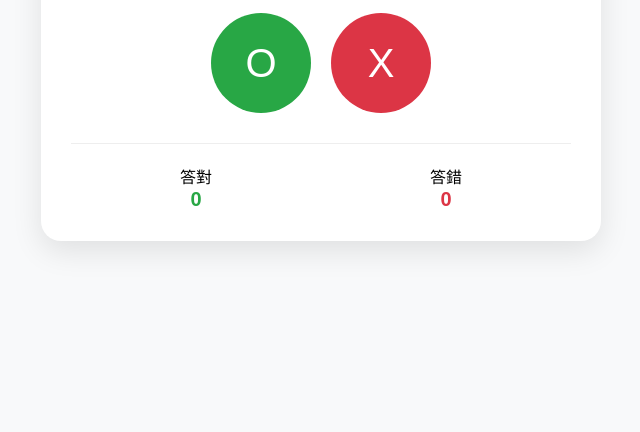
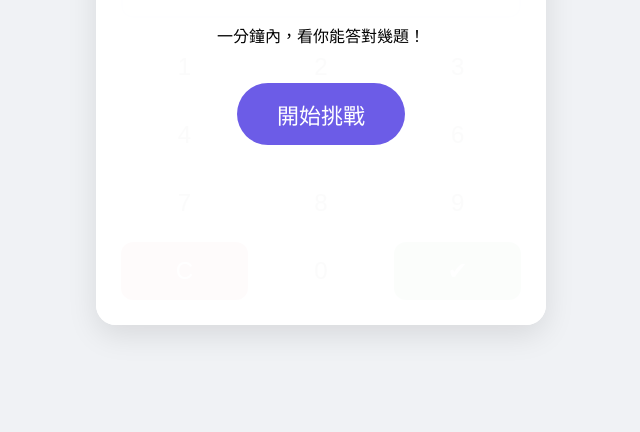
Before and after one commit to q1e2t3u4o55/two-digits-math, a plain HTML site: page index.html in a window 1280 px wide. Shown: the part 368-800 px from the top of the page, without its empty margins (319-959 px from the left). Drawn offline with Linux system fonts and the light colour scheme.

Commit message:
Update index.html
two-digits+-

```diff
--- a/index.html
+++ b/index.html
@@ -3,117 +3,171 @@
 <head>
     <meta charset="UTF-8">
     <meta name="viewport" content="width=device-width, initial-scale=1.0">
-    <title>幾何圖形是非題挑戰</title>
+    <title>數學限時挑戰賽</title>
     <style>
-        :root { --primary: #4a90e2; --success: #28a745; --danger: #dc3545; }
-        body { font-family: "Microsoft JhengHei", sans-serif; background-color: #f8f9fa; display: flex; justify-content: center; align-items: center; min-height: 100vh; margin: 0; }
-        .card { background: white; width: 90%; max-width: 500px; padding: 30px; border-radius: 20px; box-shadow: 0 10px 30px rgba(0,0,0,0.1); text-align: center; }
-        .progress { font-size: 14px; color: #888; margin-bottom: 10px; }
-        #question-text { font-size: 24px; font-weight: bold; margin: 30px 0; min-height: 80px; color: #333; line-height: 1.5; display: flex; align-items: center; justify-content: center; }
-        .btn-group { display: flex; gap: 20px; justify-content: center; }
-        .btn-choice { width: 100px; height: 100px; font-size: 40px; border: none; border-radius: 50%; cursor: pointer; transition: transform 0.1s, background 0.2s; color: white; display: flex; align-items: center; justify-content: center; }
-        .btn-choice:active { transform: scale(0.9); }
-        .btn-o { background-color: var(--success); }
-        .btn-x { background-color: var(--danger); }
-        #stats { display: flex; justify-content: space-around; margin-top: 30px; border-top: 1px solid #eee; padding-top: 20px; }
-        .stat-item { display: flex; flex-direction: column; }
-        .stat-num { font-size: 20px; font-weight: bold; }
-        .overlay { position: fixed; top: 0; left: 0; width: 100%; height: 100%; background: rgba(255,255,255,0.95); display: none; flex-direction: column; justify-content: center; align-items: center; z-index: 100; }
-        .big-btn { padding: 15px 40px; font-size: 20px; background: var(--primary); color: white; border: none; border-radius: 30px; cursor: pointer; margin-top: 20px; }
+        :root { --primary: #6c5ce7; --success: #28a745; --danger: #dc3545; }
+        body { font-family: "Microsoft JhengHei", sans-serif; background-color: #f0f2f5; display: flex; justify-content: center; align-items: center; min-height: 100vh; margin: 0; }
+        .card { background: white; width: 90%; max-width: 400px; padding: 25px; border-radius: 20px; box-shadow: 0 10px 30px rgba(0,0,0,0.1); text-align: center; position: relative; }
+
+        #timer-bar { font-size: 20px; font-weight: bold; color: var(--danger); margin-bottom: 10px; background: #ffeaa7; padding: 5px; border-radius: 10px; }
+        .progress { font-size: 14px; color: #666; margin-bottom: 10px; }
+
+        #question-display { font-size: 56px; font-weight: bold; margin: 20px 0; color: #2d3436; height: 80px; display: flex; align-items: center; justify-content: center; }
+        #user-input { font-size: 36px; background: #f8f9fa; height: 60px; line-height: 60px; border-radius: 12px; margin-bottom: 20px; border: 2px solid #dfe6e9; color: var(--primary); font-weight: bold; }
+
+        .keyboard { display: grid; grid-template-columns: repeat(3, 1fr); gap: 10px; }
+        button { padding: 15px; font-size: 24px; border: none; border-radius: 12px; cursor: pointer; background: #ecf0f1; transition: 0.2s; color: #2d3436; }
+        button:active { background: #dcdde1; transform: scale(0.95); }
+        .btn-confirm { background: var(--success); color: white; }
+        .btn-clear { background: var(--danger); color: white; }
+
+        .overlay { position: absolute; top: 0; left: 0; width: 100%; height: 100%; background: rgba(255,255,255,0.98); display: flex; flex-direction: column; justify-content: center; align-items: center; z-index: 100; border-radius: 20px; }
+        .big-btn { padding: 15px 40px; font-size: 22px; background: var(--primary); color: white; border: none; border-radius: 50px; cursor: pointer; margin-top: 20px; }
     </style>
 </head>
 <body>
 
 <div class="card">
-    <div class="progress">第 <span id="current-idx">1</span> / 10 題</div>
-    <div id="question-text">載入中...</div>
-
-    <div class="btn-group">
-        <button class="btn-choice btn-o" onclick="handleAnswer(true)">O</button>
-        <button class="btn-choice btn-x" onclick="handleAnswer(false)">X</button>
+    <div id="game-overlay" class="overlay">
+        <h1 id="overlay-title">數學限時挑戰</h1>
+        <p id="overlay-desc">一分鐘內，看你能答對幾題！</p>
+        <div id="final-result" style="display:none; font-size: 24px; margin: 20px 0; line-height: 1.6;"></div>
+        <button class="big-btn" onclick="startGame()">開始挑戰</button>
     </div>
 
-    <div id="stats">
-        <div class="stat-item"><span>答對</span><span id="correct-count" class="stat-num" style="color:var(--success)">0</span></div>
-        <div class="stat-item"><span>答錯</span><span id="wrong-count" class="stat-num" style="color:var(--danger)">0</span></div>
+    <div id="timer-bar">剩餘時間：<span id="time-left">60</span> 秒</div>
+    <div class="progress">目前已答對：<span id="correct-count">0</span> 題</div>
+
+    <div id="question-display">? + ?</div>
+    <div id="user-input"></div>
+
+    <div class="keyboard">
+        <button onclick="pressNum(1)">1</button>
+        <button onclick="pressNum(2)">2</button>
+        <button onclick="pressNum(3)">3</button>
+        <button onclick="pressNum(4)">4</button>
+        <button onclick="pressNum(5)">5</button>
+        <button onclick="pressNum(6)">6</button>
+        <button onclick="pressNum(7)">7</button>
+        <button onclick="pressNum(8)">8</button>
+        <button onclick="pressNum(9)">9</button>
+        <button class="btn-clear" onclick="clearInput()">C</button>
+        <button onclick="pressNum(0)">0</button>
+        <button class="btn-confirm" onclick="checkAnswer()">✔</button>
     </div>
 </div>
 
-<div id="result-overlay" class="overlay">
-    <h1 id="result-title">測驗結束</h1>
-    <div id="result-summary" style="font-size: 24px; margin: 20px 0; line-height: 1.6;"></div>
-    <button class="big-btn" onclick="initGame()">再玩一次</button>
-</div>
-
 <script>
-    const fullBank = [
-        "O正方形四條邊都一樣長", "O正方形兩雙對邊分別等長", "O正方形四個角都是直角", "O正方形兩雙對角分別相等", "O正方形兩雙對邊互相平行", "X正方形只有一雙對邊互相平行",
-        "X長方形四條邊都一樣長", "O長方形兩雙對邊分別等長", "O長方形四個角都是直角", "O長方形兩雙對角分別相等", "O長方形兩雙對邊互相平行", "X長方形只有一雙對邊互相平行",
-        "X平行四邊形四條邊都一樣長", "O平行四邊形兩雙對邊分別等長", "X平行四邊形四個角都是直角", "O平行四邊形兩雙對角分別相等", "O平行四邊形兩雙對邊互相平行", "X平行四邊形只有一雙對邊互相平行",
-        "O菱形四條邊都一樣長", "O菱形兩雙對邊分別等長", "X菱形四個角都是直角", "O菱形兩雙對角分別相等", "O菱形兩雙對邊互相平行", "X菱形只有一雙對邊互相平行",
-        "X梯形四條邊都一樣長", "X梯形兩雙對邊分別等長", "X梯形四個角都是直角", "X梯形兩雙對角分別相等", "X梯形兩雙對邊互相平行", "O梯形只有一雙對邊互相平行",
-        "O正方形是一種長方形", "O正方形是一種平行四邊形", "O正方形是一種菱形", "X正方形是一種梯形", "X長方形是一種正方形", "O長方形是一種平行四邊形",
-        "X長方形是一種菱形", "X長方形是一種梯形", "X平行四邊形是一種正方形", "X平行四邊形是一種長方形", "X平行四邊形是一種菱形", "X平行四邊形是一種梯形",
-        "X菱形是一種正方形", "X菱形是一種長方形", "O菱形是一種平行四邊形", "X菱形是一種梯形", "X梯形是一種正方形", "X梯形是一種長方形",
-        "X梯形是一種平行四邊形", "X梯形是一種菱形"
-    ];
-
-    let currentQuestions = [];
-    let currentIndex = 0;
     let correct = 0;
     let wrong = 0;
+    let timeLeft = 60;
+    let timerInterval = null;
+    let correctAnswer = 0;
+    let inputStr = "";
 
-    function initGame() {
-        currentQuestions = [...fullBank].sort(() => Math.random() - 0.5).slice(0, 10);
-        currentIndex = 0;
+    function startGame() {
+        // 重設數據
         correct = 0;
         wrong = 0;
-        document.getElementById('result-overlay').style.display = 'none';
-        updateUI();
+        timeLeft = 60;
+        inputStr = "";
+
+        // 隱藏覆蓋層
+        document.getElementById('game-overlay').style.display = 'none';
+        document.getElementById('correct-count').innerText = correct;
+        document.getElementById('time-left').innerText = timeLeft;
+
+        // 開始出題與計時
+        generateQuestion();
+        startTimer();
     }
 
-    function updateUI() {
-        const qData = currentQuestions[currentIndex];
-        document.getElementById('question-text').innerText = qData.substring(1);
-        document.getElementById('current-idx').innerText = currentIndex + 1;
-        document.getElementById('correct-count').innerText = correct;
-        document.getElementById('wrong-count').innerText = wrong;
+    function startTimer() {
+        if (timerInterval) clearInterval(timerInterval);
+        timerInterval = setInterval(() => {
+            timeLeft--;
+            document.getElementById('time-left').innerText = timeLeft;
+            if (timeLeft <= 0) {
+                endGame();
+            }
+        }, 1000);
     }
 
-    function handleAnswer(userSelectTrue) {
-        const qData = currentQuestions[currentIndex];
-        const isTrue = qData.startsWith('O');
+    function generateQuestion() {
+        inputStr = "";
+        updateDisplay();
 
-        if (userSelectTrue === isTrue) {
-            // 答對：增加分數，不跳彈窗
-            correct++;
-            proceed();
+        const mode = Math.floor(Math.random() * 2);
+
+        if (mode === 0) {
+            // 模式 0: 兩位數 (10-90) 與 一位數 (1-9) 加減
+            const isPlus = Math.random() > 0.5;
+            const numA = Math.floor(Math.random() * 81) + 10;
+            const numB = Math.floor(Math.random() * 9) + 1;
+
+            if (isPlus) {
+                correctAnswer = numA + numB;
+                document.getElementById('question-display').innerText = `${numA} + ${numB}`;
+            } else {
+                correctAnswer = numA - numB;
+                document.getElementById('question-display').innerText = `${numA} - ${numB}`;
+            }
         } else {
-            // 答錯：增加錯誤數，跳出提示
-            wrong++;
-            alert(`答錯囉！ ❌\n題目：${qData.substring(1)}\n正確答案是：【${isTrue ? 'O' : 'X'}】`);
-            proceed();
+            // 模式 1: 一位數 + 一位數 = 兩位數
+            let a = Math.floor(Math.random() * 9) + 1;
+            let b = Math.floor(Math.random() * 9) + 1;
+            while (a + b < 10) {
+                a = Math.floor(Math.random() * 9) + 1;
+                b = Math.floor(Math.random() * 9) + 1;
+            }
+            correctAnswer = a + b;
+            document.getElementById('question-display').innerText = `${a} + ${b}`;
         }
     }
 
-    function proceed() {
-        currentIndex++;
-        if (currentIndex < 10) {
-            updateUI();
-        } else {
-            showFinalResult();
+    function pressNum(n) {
+        if (inputStr.length < 3) {
+            inputStr += n;
+            updateDisplay();
         }
     }
 
-    function showFinalResult() {
-        const overlay = document.getElementById('result-overlay');
-        const summary = document.getElementById('result-summary');
-        overlay.style.display = 'flex';
-        const score = Math.round((correct / 10) * 100);
-        summary.innerHTML = `本次測驗完畢！<br>得分：<b>${score}</b> 分<br>答對：${correct} 題<br>答錯：${wrong} 題`;
+    function clearInput() {
+        inputStr = "";
+        updateDisplay();
     }
 
-    initGame();
+    function updateDisplay() {
+        document.getElementById('user-input').innerText = inputStr;
+    }
+
+    function checkAnswer() {
+        if (inputStr === "" || timeLeft <= 0) return;
+
+        if (parseInt(inputStr) === correctAnswer) {
+            correct++;
+            document.getElementById('correct-count').innerText = correct;
+            generateQuestion();
+        } else {
+            wrong++;
+            alert(`答錯了！正確答案是：${correctAnswer}`);
+            generateQuestion();
+        }
+    }
+
+    function endGame() {
+        clearInterval(timerInterval);
+        const overlay = document.getElementById('game-overlay');
+        const title = document.getElementById('overlay-title');
+        const desc = document.getElementById('overlay-desc');
+        const result = document.getElementById('final-result');
+
+        overlay.style.display = 'flex';
+        title.innerText = "時間到！";
+        desc.style.display = 'none';
+        result.style.display = 'block';
+        result.innerHTML = `你在一分鐘內答對了：<br><span style="font-size:48px; color:var(--success);">${correct}</span> 題`;
+    }
 </script>
 
 </body>
```
